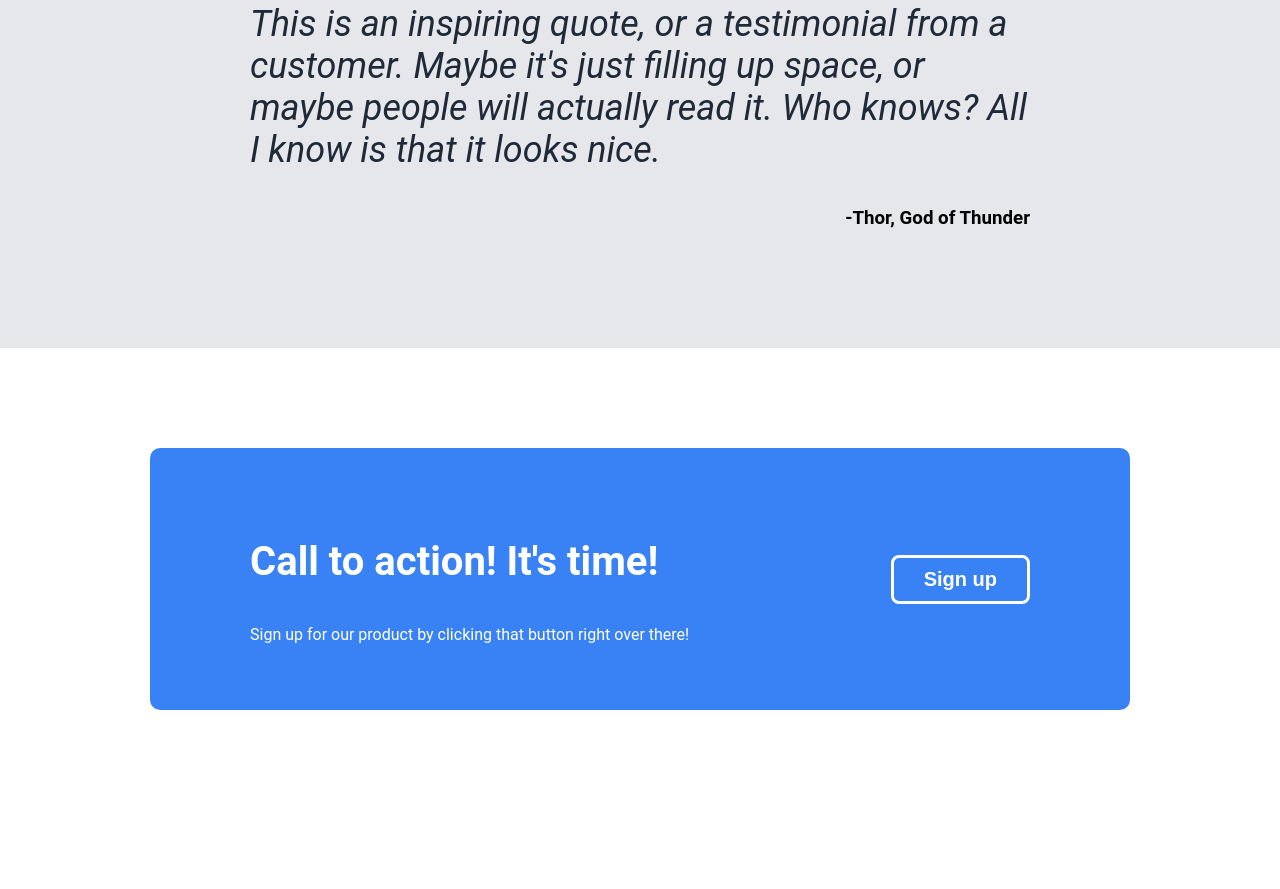
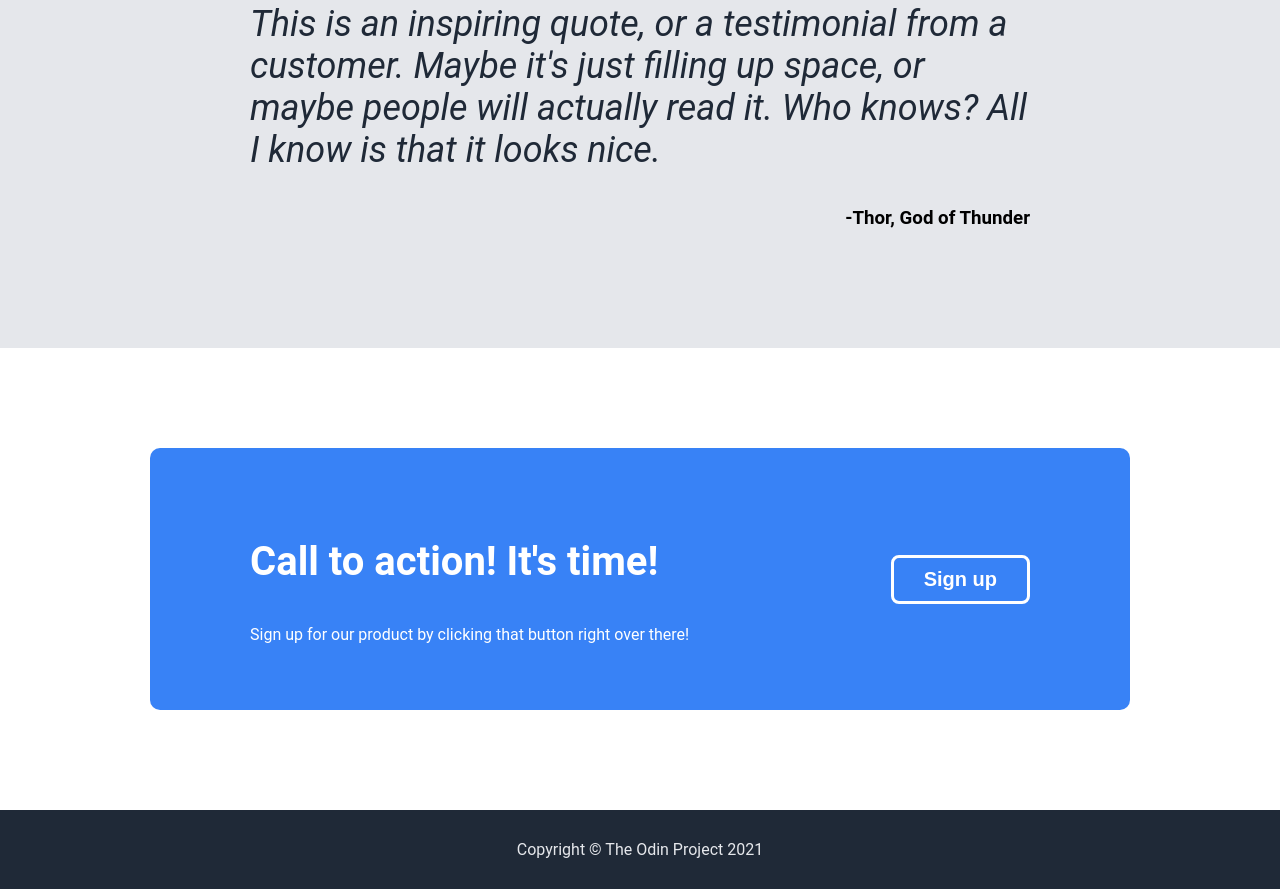
Before and after one commit to Vimaya353/Landing-page, a plain HTML site: page index.html in a window 1280 px wide. Shown: the part 1163-2052 px from the top of the page. Before the commit the page ends 1992 px from the top, so only its background shows below. Drawn offline with Linux system fonts and the light colour scheme.

Commit message:
completed the landing page

```diff
--- a/style.css
+++ b/style.css
@@ -149,3 +149,10 @@ button {
     border: 3px solid white;
     font-size: 20px;
 }
+
+footer {
+    background: #1F2937;
+    color: #E5E7EB;
+    text-align: center;
+    padding: 30px;
+}
```
